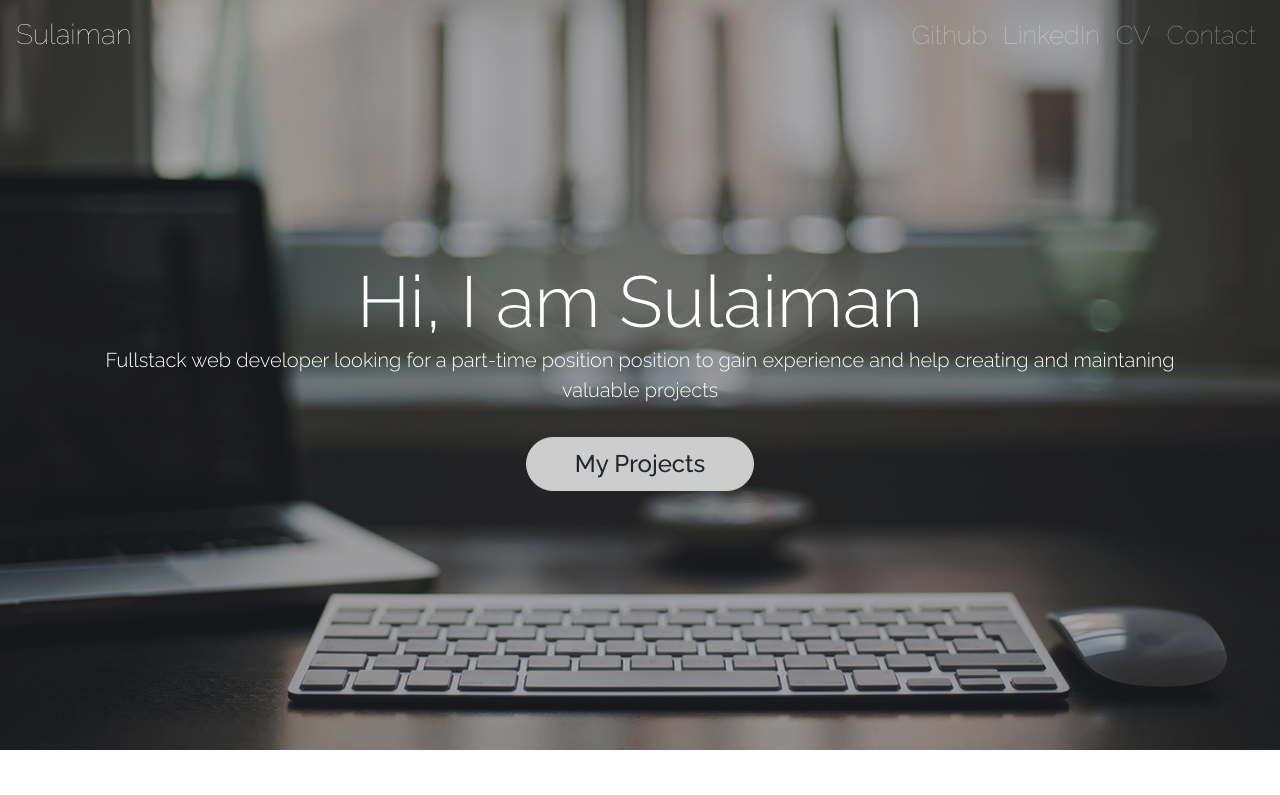
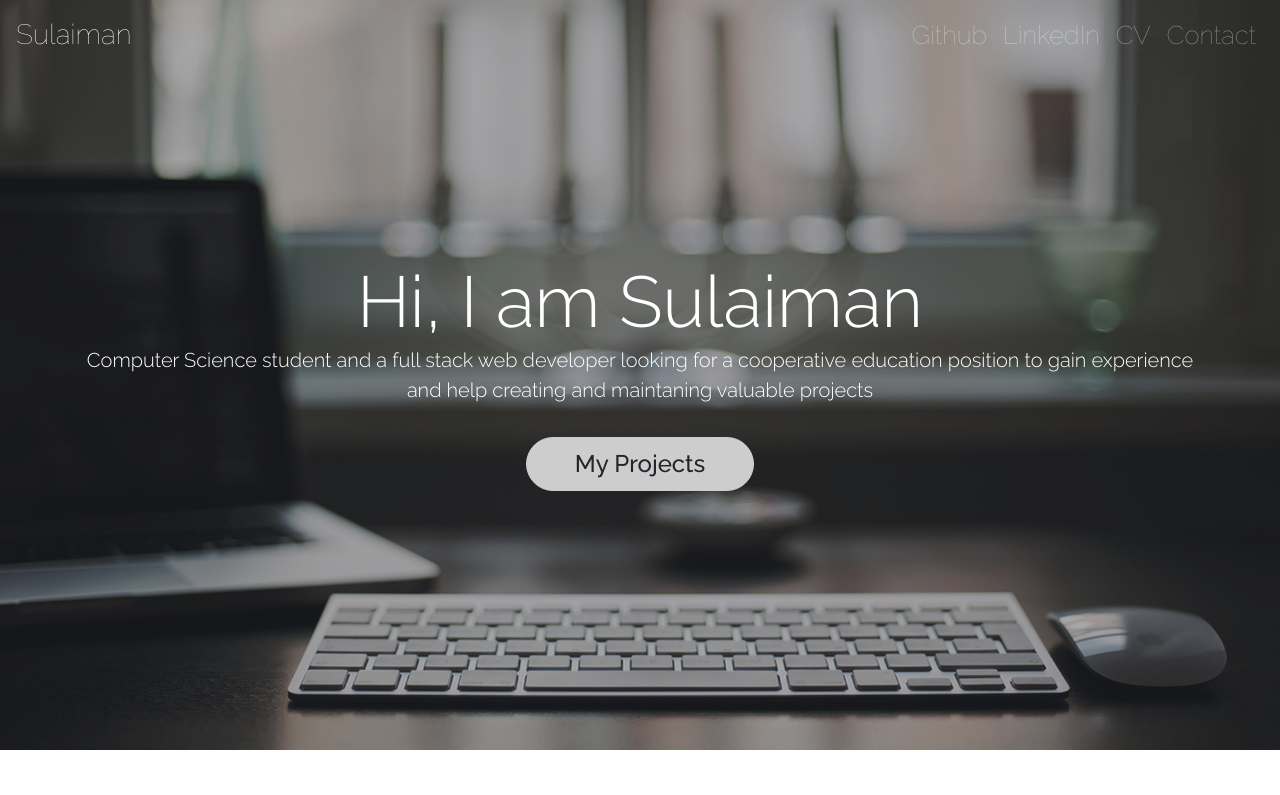
Before and after one commit to ASoulPro/Portfolio, a plain HTML site: page index.html in a window 1280 px wide. Shown: the top 795 px of the page. Drawn offline with nearby package versions, Linux system fonts and the light colour scheme.

Commit message:
modified info

```diff
--- a/index.html
+++ b/index.html
@@ -44,7 +44,7 @@
             <div id="overlay"></div>
             <div class="container text-center text-white" id="header">
                 <h3 class="display-3 mb-0">Hi, I am Sulaiman</h3>
-                <p class="lead">Fullstack web developer looking for a part-time position position to gain experience and help creating and maintaning valuable projects</p>
+                <p class="lead">Computer Science student and a full stack web developer looking for a cooperative education position to gain experience and help creating and maintaning valuable projects</p>
                 <a href="#Projects" id="book" class="btn btn-lg btn-primary px-5 mt-3" >My Projects</a>
             </div>
     </section>
```
